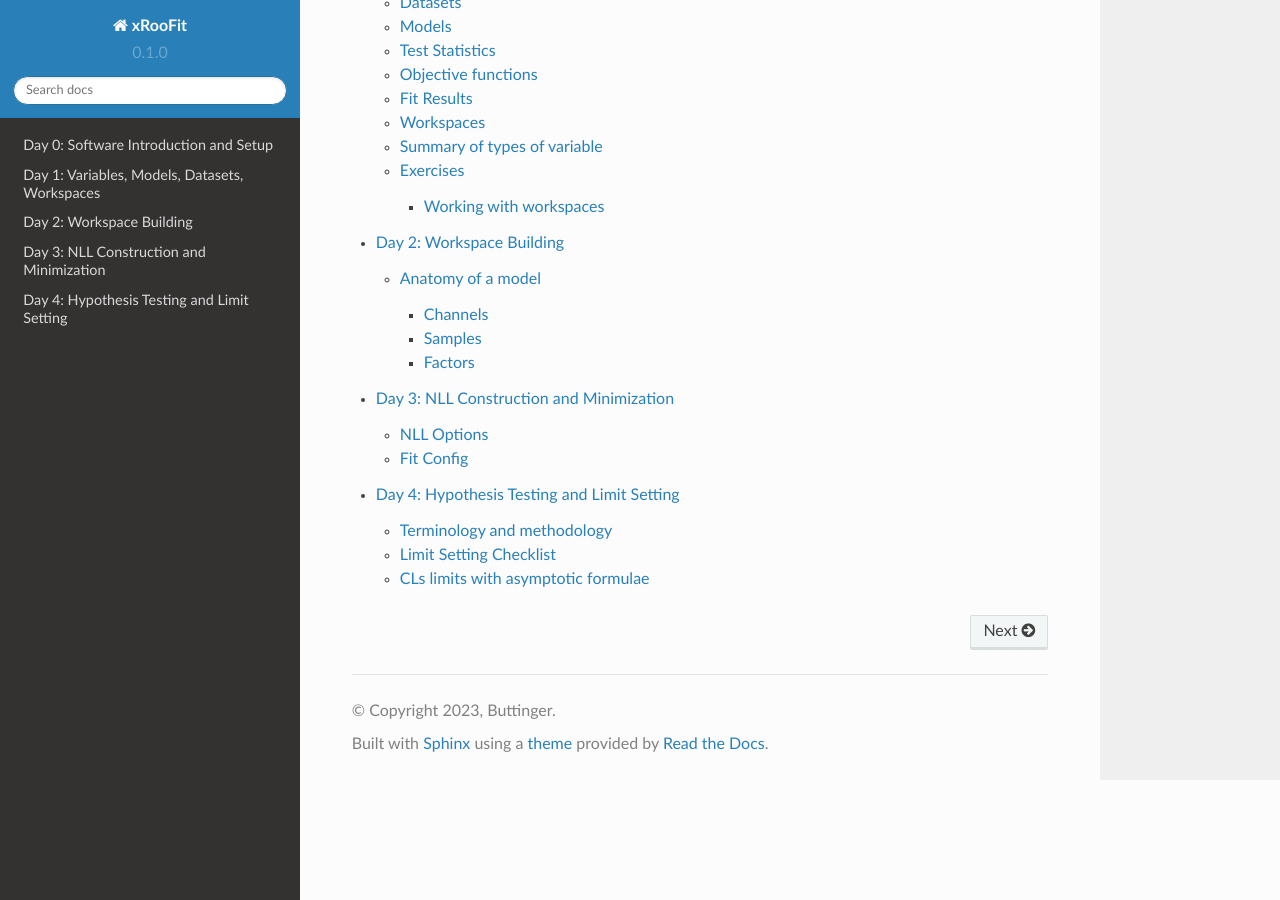
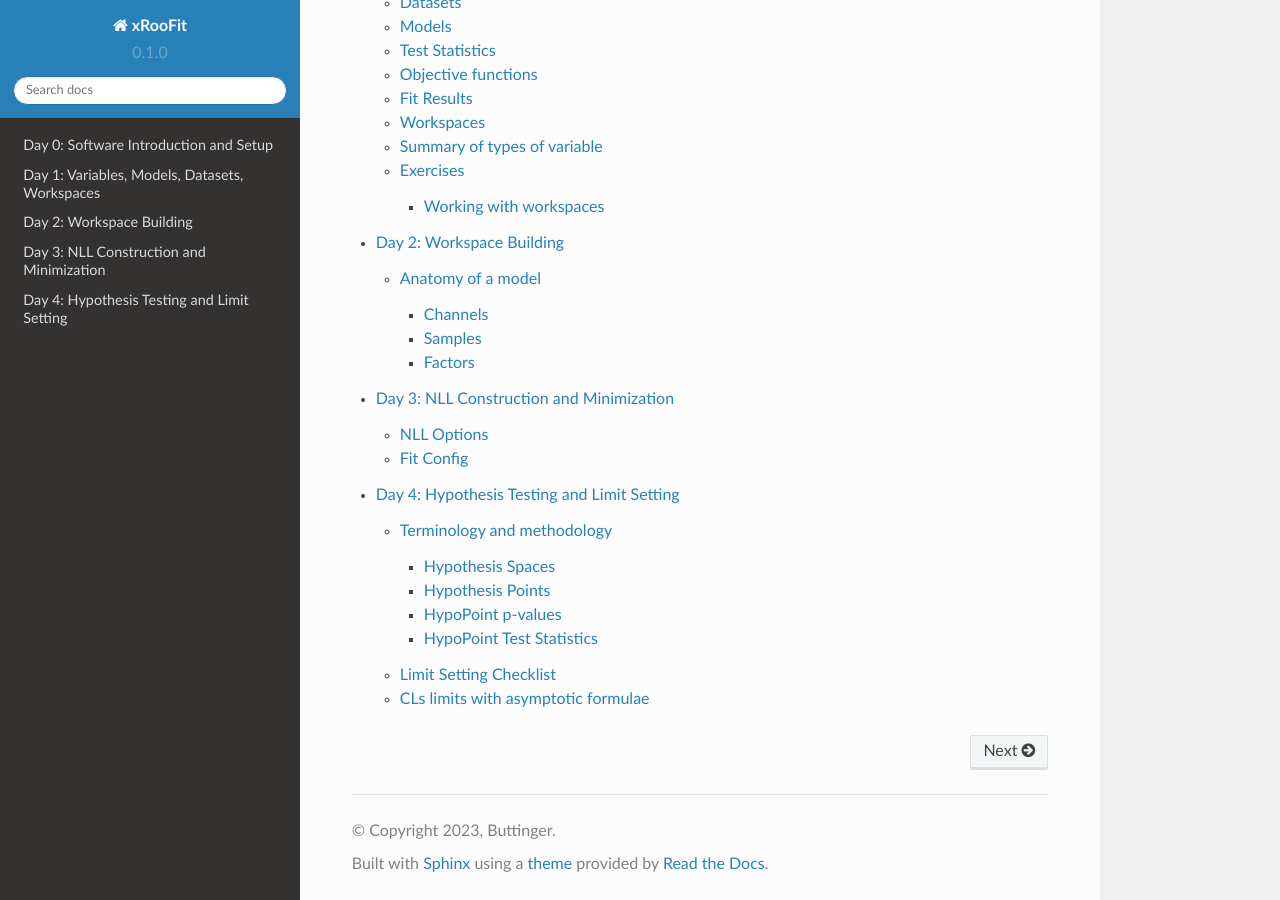
Before and after one commit to will-cern/xroofit-readthedocs, a Sphinx documentation site: the page built from docs/source/index.rst, in a window 1280 px wide and 900 px high, scrolled down 506 px. Built offline with Sphinx 7.4.7 and the Read the Docs theme 2.0.0, drawn with Linux system fonts in a browser that asks for light colours.

Commit message:
Update hypothesisTesting.rst

```diff
--- a/docs/source/hypothesisTesting.rst
+++ b/docs/source/hypothesisTesting.rst
@@ -4,12 +4,18 @@ Day 4: Hypothesis Testing and Limit Setting
 Terminology and methodology
 ---------------------------
 
+Hypothesis Spaces
+^^^^^^^^^^^^^^^^^
 Before describing what limit setting is, I will introduce the concept of the `hypothesis space` (or `hypoSpace`). Every analysis should decide what its hypoSpace is, which means selecting which parameters will be used to define the hypotheses to be tested. You must then decide what values to set those hypoSpace parameters to, or otherwise assign the parameter to an axis of the hypoSpace (only one hypoSpace parameter can be assigned to any given axis of the hypoSpace). Some examples of hypoSpaces would be e.g. the Higgs Search used a hypoSpace of the higgs mass parameter and signal strength parameter, and assigned the former to the x-axis and latter to the y-axis. SUSY searches will often choose a hypoSpace with two mass parameters assigned to the x- and y- axes and a third hypoSpace parameter being signal strength set equal to 1. Note that it is normal that all the parameters of interest will be hypoSpace parameters, but they need not be selected as the axis parameters.
 
 Limit setting is then the process of finding the `confidence intervals` for the chosen hypothesis space. These intervals correspond to contours of constant p-value in the hypoSpace (we haven't yet said how to calculate this p-value, but it has a value at any point in the hypoSpace). The value that defines the contour is the `critical value` of 1-CL where CL is the confidence level of the interval. For a 95% confidence interval, CL = 0.95 so that the critical value is 0.05. When one side of the confidence interval is going to be at the physical boundary of the parameter of interest then the other edge of the interval is called usually referred to as the `confidence limit`.
 
+Hypothesis Points
+^^^^^^^^^^^^^^^^^
 So the task of computing confidence intervals/limits now is the process of calculating the `p-value` at various points in the hypoSpace in order to find the contour of p-value = 0.05 (for 95% CL). Each point is called a `hypothesis point` (or hypoPoint), the coordinates of which defines the values of the hypoSpace parameters for the hypothesis to be tested at that point. The p-value is the result of the hypothesis test. Note that it is usually required to say how p-values will be interpolated across the hypoSpace between hypoPoints. A common choice is to perform linear interpolation of the log of the p-value along axes corresponding to parameters of interest, and linear interpolation of the p-value along non-poi axes, however different groups will use different interpolations and it is important you know which you are doing.
 
+HypoPoint p-values
+^^^^^^^^^^^^^^^^^^
 In order to calculate the p-value of a hypoPoint, the null- and alternative-hypothesis distributions of a `test statistic` (ts) for that point are required. Remember that a `test statistic` is just any function that converts a dataset into a single number. The null-hypothesis distribution of the ts is the distribution of the ts obtained for toys generated where the hypoSpace parameters are equal to the values of the hypoPoint. The alternative-hypothesis distribution is the ts distribution for toys generated where the hypoSpace parameters are equal to values that define some "alternative hypothesis". When setting limits, the "null hypothesis" is the signal+background hypothesis with signal contribution corresponding to the hypoPoint being tested, and the "alt hypothesis" is the bacakground-only hypothesis. Once these two distributions are determined (by throwing the toys or by other methods) then the p-value for that point is given by one of the following:
 
    * null p-value (``pNull``): the fraction of null-hypothesis toys with ts greater than the target ts value. Use this value for calculating `CLs+b` limits.
@@ -20,7 +26,9 @@ Note that the target ts value is dependent on what type of limit/interval is bei
 
 Note that by definition ``pNull`` and ``pAlt`` are between 0 and 1, but ``pCLs`` can be any positive number. Also note that we can assign an uncertainty to these p-values, e.g. when determining them with toys we can compute the uncertainty on the p-values in the same way we would calculate an uncertainty on an efficiency. This way it is clear that the more toys we generate, the more certain the p-value becomes, and the clearer defined the interval/limit edge will be.
 
-So all that remains is to define what actual test statistic to use at each hypoPoint. We always use a variant of the `Profile Likelihood Ratio` test statistic. The (two-sided) profile likelihood ratio is given by :math:`t_\mu=−2ln(L(\mu,\hat\hat{θ},a)/L(\hat{mu},\hat{theta},a)`. The test statistic we  use for upper limits is the one-sided capped-above profile likelihood ratio:
+HypoPoint Test Statistics
+^^^^^^^^^^^^^^^^^^^^^^^^^
+So all that remains is to define what actual test statistic to use at each hypoPoint. We always use a variant of the `Profile Likelihood Ratio` test statistic. The (two-sided) profile likelihood ratio is given by :math:`t_\mu=−2ln(L(\mu,\hat{\hat{θ}},a)/L(\hat{mu},\hat{theta},a)` (where :math:`\mu` are the poi, :math:`\theta` are the np and :math:`a` are the arguments). The test statistic we use for upper limits is the one-sided capped-above profile likelihood ratio:
 
 .. math::
 
```
